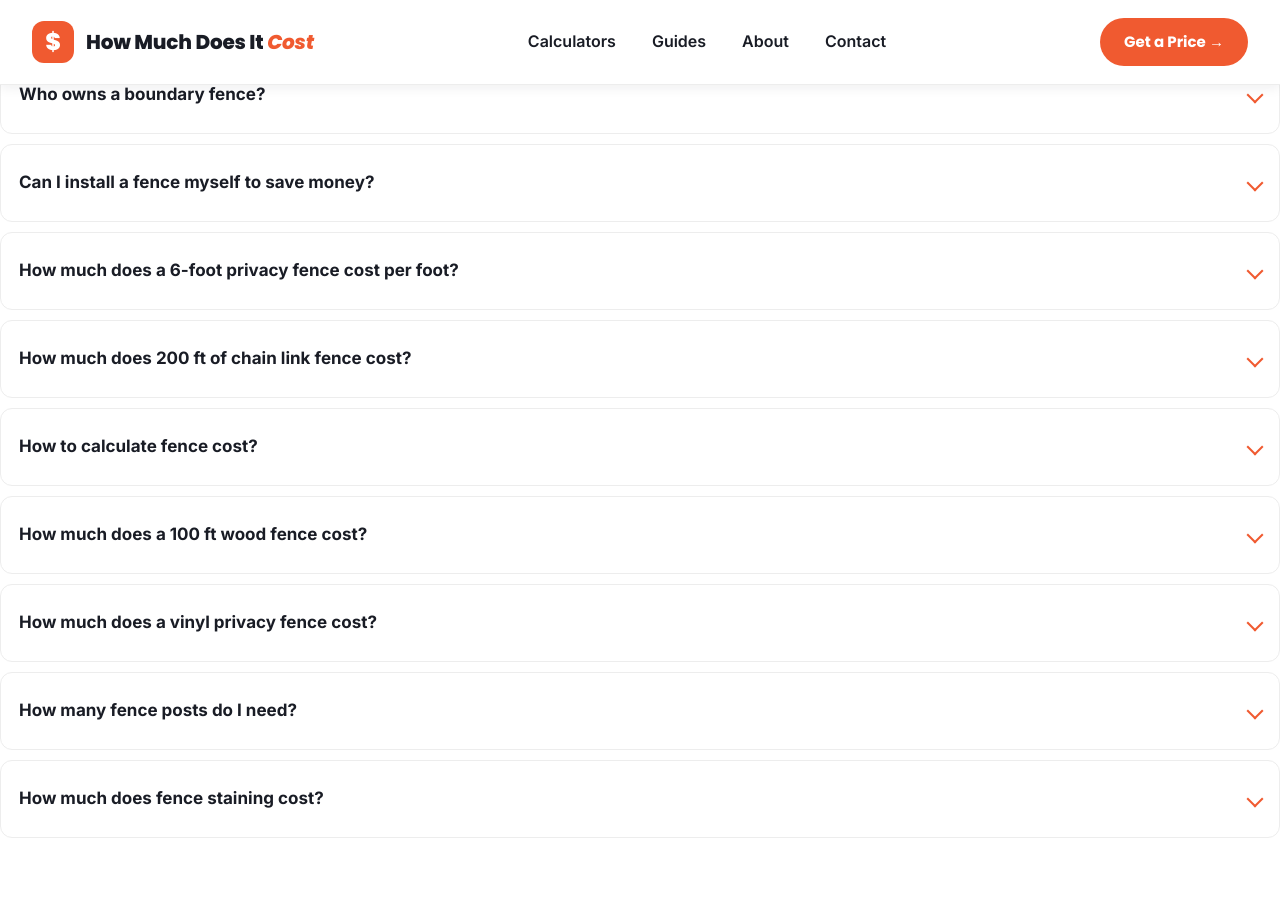
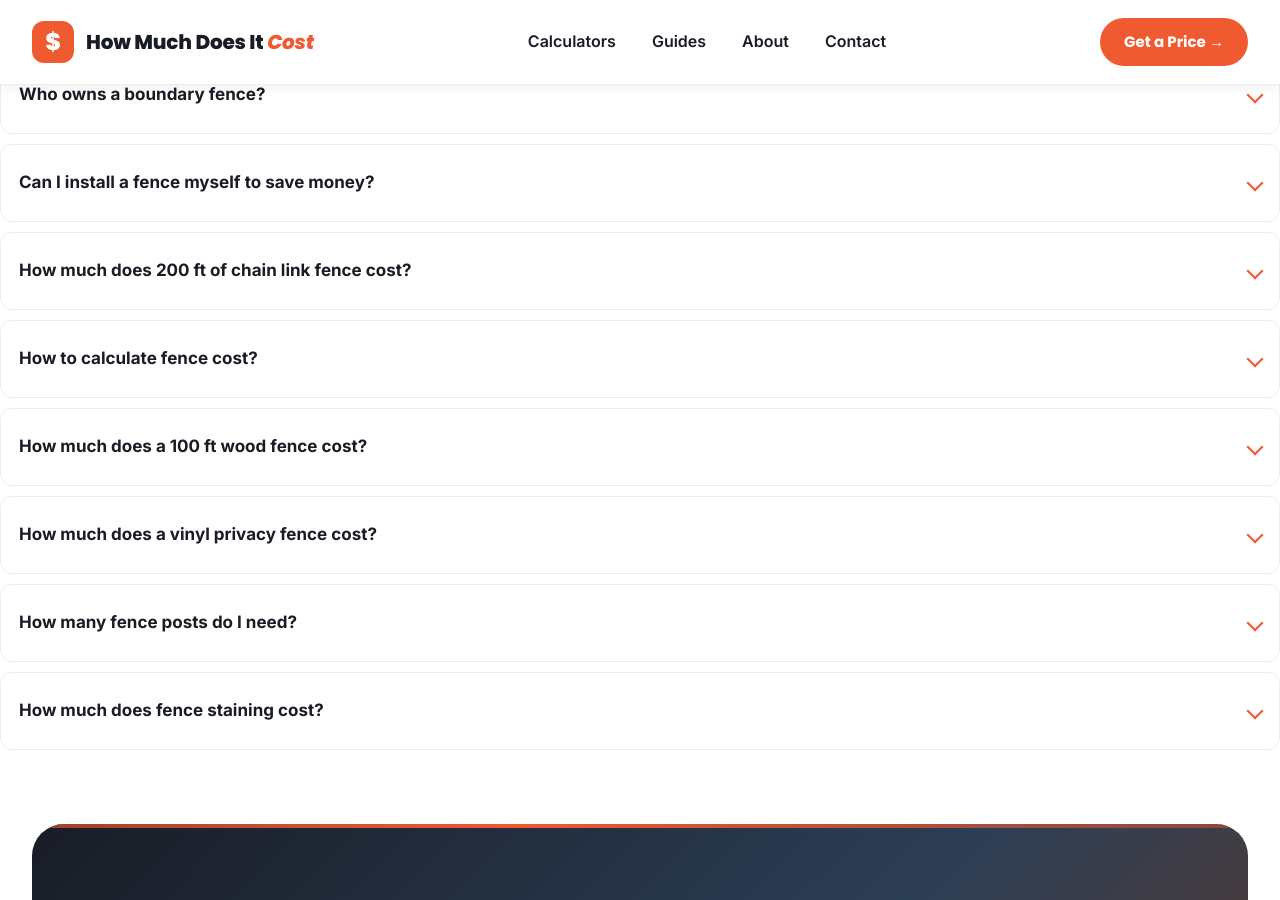
Before and after one commit to zaidmeo09-dhangal/howmuchdoesitcostusa, a Jekyll site: the page built from fence-cost-calculator.md, in a window 1280 px wide and 900 px high, scrolled down 11572 px. Built offline with Jekyll 4.4.1, drawn with Linux system fonts in a browser that asks for light colours; part of the change alters nothing that is shown.

Commit message:
Initial deploy: add fence-cost-calculator.md

```diff
--- a/fence-cost-calculator.md
+++ b/fence-cost-calculator.md
@@ -50,7 +50,7 @@ schema: |
             "name": "How much does a fence cost per foot?",
             "acceptedAnswer": {
               "@type": "Answer",
-              "text": "A sample range is $14 to $38 per foot installed, by material."
+              "text": "A sample range is $14 to $38 per foot installed, by material. A 6-foot wood privacy fence costs $22.23 per foot in this calculator, so a 150 ft fence costs about $3,335 typical."
             }
           },
           {
@@ -99,14 +99,6 @@ schema: |
             "acceptedAnswer": {
               "@type": "Answer",
               "text": "You can, but posts must be set deep in concrete and spaced 6 to 8 ft apart, and the installer must call 811 before digging. A fence that leans in a year costs more to fix than it saved."
-            }
-          },
-          {
-            "@type": "Question",
-            "name": "How much does a 6-foot privacy fence cost per foot?",
-            "acceptedAnswer": {
-              "@type": "Answer",
-              "text": "A 6-foot wood privacy fence costs $22.23 per foot in this calculator, so a 150 ft fence costs about $3,335 typical. The sample range on this page is $14 to $38 per foot installed, by material."
             }
           },
           {
@@ -505,7 +497,7 @@ schema: |
   <h2>Frequently asked questions</h2>
   <details class="faq">
     <summary>How much does a fence cost per foot?</summary>
-    <p>A sample range is $14 to $38 per foot installed, by material.</p>
+    <p>A sample range is $14 to $38 per foot installed, by material. A 6-foot wood privacy fence costs $22.23 per foot in this calculator, so a 150 ft fence costs about $3,335 typical.</p>
   </details>
   <details class="faq">
     <summary>Wood or vinyl fence, which is cheaper?</summary>
@@ -530,10 +522,6 @@ schema: |
   <details class="faq">
     <summary>Can I install a fence myself to save money?</summary>
     <p>You can, but posts must be set deep in concrete and spaced 6 to 8 ft apart, and the installer must call 811 before digging. A fence that leans in a year costs more to fix than it saved.</p>
-  </details>
-  <details class="faq">
-    <summary>How much does a 6-foot privacy fence cost per foot?</summary>
-    <p>A 6-foot wood privacy fence costs $22.23 per foot in this calculator, so a 150 ft fence costs about $3,335 typical. The sample range on this page is $14 to $38 per foot installed, by material.</p>
   </details>
   <details class="faq">
     <summary>How much does 200 ft of chain link fence cost?</summary>
```
